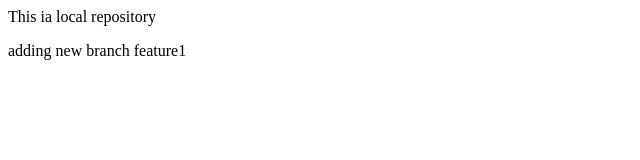
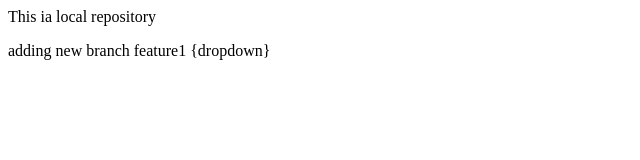
Before and after one commit to piyushkumar800/localrepo, a plain HTML site: page index.html in a window 1280 px wide. Shown: the full height of the page, 0-640 px from the left. Drawn offline with Linux system fonts and the light colour scheme.

Commit message:
adding dropdown

```diff
--- a/index.html
+++ b/index.html
@@ -1,2 +1,2 @@
 <p> This ia local repository </p>
-<p>adding new branch feature1</p>
+<p>adding new branch feature1 {dropdown}</p>
```
